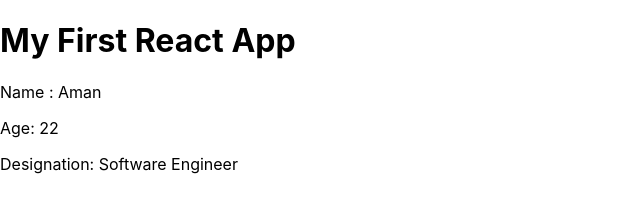
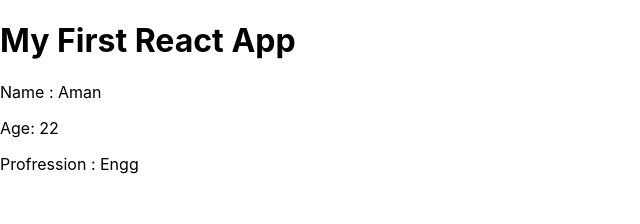
Before and after one commit to GuptaAman08/Hands_on_with_ReactJs, a React (Create React App) app in the folder UsingCreateReactAppPackage/my-app/: page / in a window 1280 px wide. Shown: the top 224 px of the page, without its empty margins (0-640 px from the left). Built offline with nearby package versions, Linux system fonts and the light colour scheme.

Commit message:
Changing Ninjas.js file to class based components and using props to pass data from parent to child component

```diff
--- a/UsingCreateReactAppPackage/my-app/src/App.js
+++ b/UsingCreateReactAppPackage/my-app/src/App.js
@@ -1,13 +1,13 @@
 import React from 'react';
-import Ninjas from './Ninjas'
+import Ninjas from './Ninjas';
 
 function App() {
-  return (
-    <div className="App">
-      <h1>My First React App</h1>
-      <Ninjas />
-    </div>
-  );
+    return (
+        <div className="App">
+            <h1>My First React App</h1>
+            <Ninjas name="Aman" age="22" prof="Engg"/>
+        </div>
+    );
 }
 
 export default App;
--- a/UsingCreateReactAppPackage/my-app/src/Ninjas.js
+++ b/UsingCreateReactAppPackage/my-app/src/Ninjas.js
@@ -1,13 +1,17 @@
-import React from 'react';
+import React, { Component } from 'react';
 
-function Ninjas(){
-    return (
-        <div className='ninja'>
-            <p>Name : Aman</p>
-            <p>Age: 22</p>
-            <p>Designation: Software Engineer</p>
-        </div>
-    )
+// Props are short name for properties, which allows us to pass data from parent component to child component
+class Ninjas extends Component{
+    render(){
+        // Similar to unpacking in python
+        const { name, age, prof } = this.props
+        return(
+            <div className="Ninjas">
+                <p>Name : {name}</p>
+                <p>Age: { age }</p>
+                <p>Profression : { prof }</p>
+            </div>
+        )
+    }
 }
-
 export default Ninjas
```
